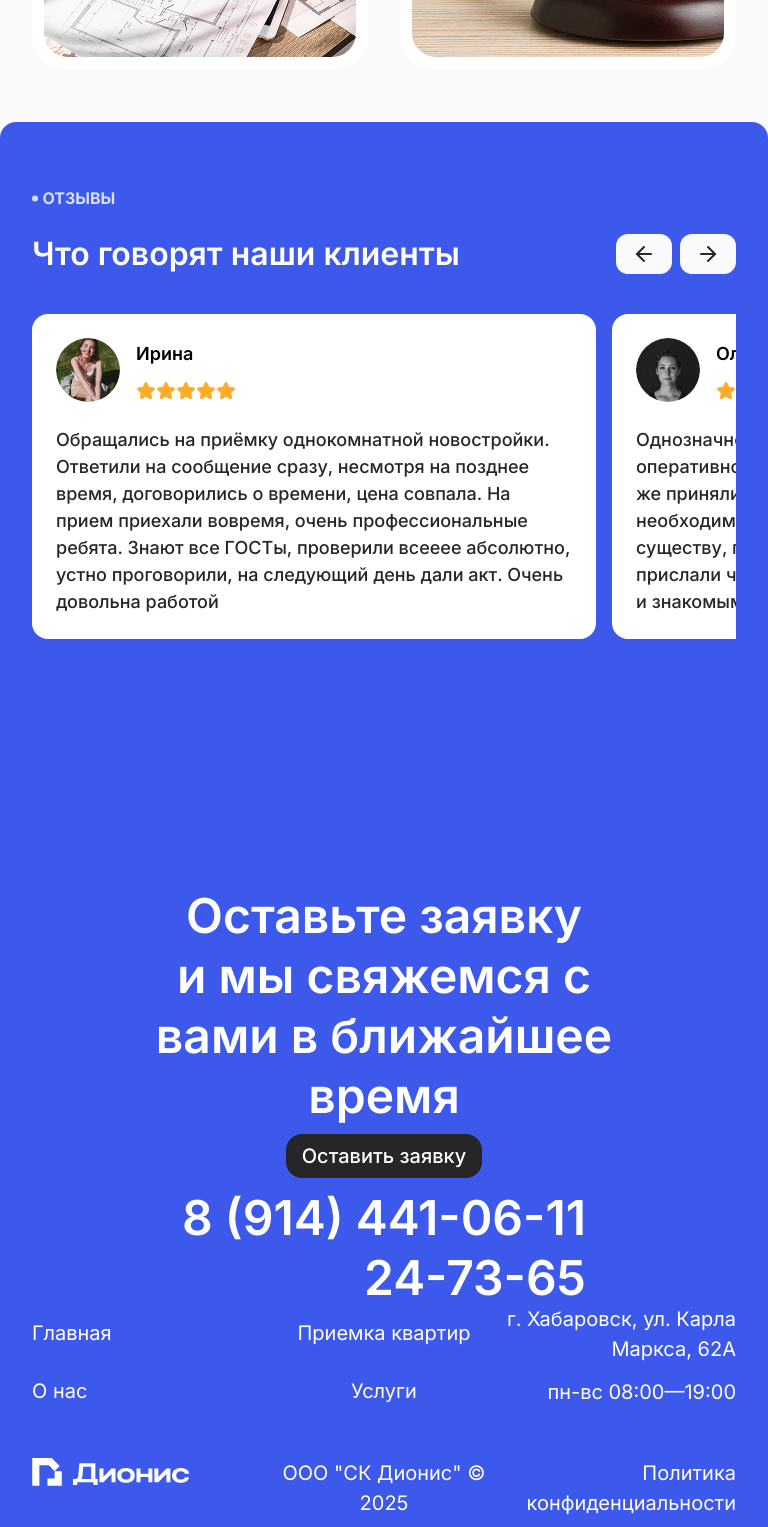
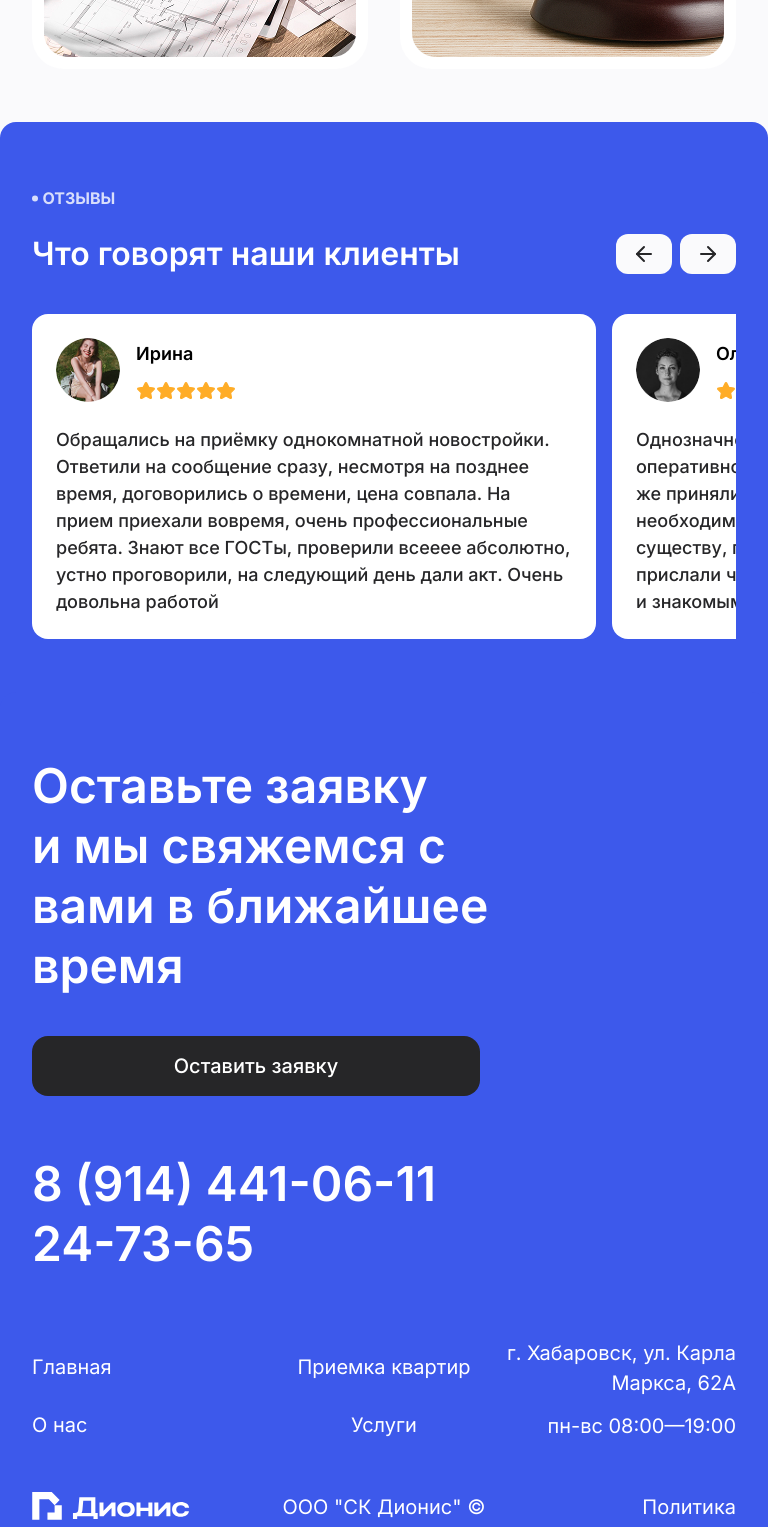
Before and after one commit to Youmeon/GIGABUILD, a Vue app in the folder frontend/: page / in a window 768 px wide. Shown: the part 4380-5907 px from the top of the page. Built offline with nearby package versions, Linux system fonts and the light colour scheme.

Commit message:
add adapt layout for footer

```diff
--- a/frontend/src/components/Footer.vue
+++ b/frontend/src/components/Footer.vue
@@ -6,10 +6,10 @@
     }"
   >
     <div
-      class="flex items-baseline justify-between max-lg:flex-col max-lg:items-center max-lg:text-center max-[744px]:flex-col max-[744px]:items-start max-[744px]:gap-16"
+      class="flex items-baseline justify-between max-[744px]:flex-col max-[744px]:items-start max-[744px]:gap-16"
     >
       <div
-        class="flex max-w-[516px] flex-col gap-10 max-lg:mb-4 max-lg:items-center max-lg:justify-center max-lg:gap-2 lg:mb-[50px] xl:mb-[215px] max-[744px]:max-w-full max-[744px]:gap-10 max-[744px]:items-start max-[744px]:text-left"
+        class="flex max-w-[516px] flex-col gap-10 lg:mb-[50px] xl:mb-[215px] max-[744px]:max-w-full max-[744px]:gap-10 max-[744px]:items-start max-[744px]:text-left"
       >
         <h2
           class="text-5xl font-semibold leading-[125%] tracking-[-3%] text-neutral-100 max-sm:text-2xl max-[744px]:text-5xl max-[744px]:leading-normal max-[744px]:tracking-[-1.43px] max-[744px]:text-left"
@@ -19,13 +19,13 @@
         </h2>
         <button
           @click = "openRequestModal"
-          class="max-w-[384px] rounded-2xl bg-neutral-800 transition-all duration-300 ease-out px-8 py-5 text-center align-middle text-[20px] font-medium leading-none tracking-[-3%] text-neutral-100 max-lg:px-4 max-lg:py-3 max-sm:text-[16px] hover:bg-neutral-700 max-[744px]:w-full max-[744px]:max-w-[448px] max-[744px]:py-5 max-[744px]:px-8 max-[744px]:text-[20px] max-[744px]:tracking-[-0.59px]"
+          class="max-w-[384px] rounded-2xl bg-neutral-800 transition-all duration-300 ease-out px-8 py-5 text-center align-middle text-[20px] font-medium leading-none tracking-[-3%] text-neutral-100 max-sm:text-[16px] hover:bg-neutral-700 max-[744px]:w-full max-[744px]:max-w-[448px] max-[744px]:py-5 max-[744px]:px-8 max-[744px]:text-[20px] max-[744px]:tracking-[-0.59px]"
         >
           Оставить заявку
         </button>
       </div>
       <div
-        class="flex flex-col flex-nowrap gap-[10px] text-[48px] max-lg:items-center max-sm:text-2xl max-[744px]:gap-[5px] max-[744px]:items-start max-[744px]:w-full"
+        class="flex flex-col flex-nowrap gap-[10px] text-[48px] max-sm:text-2xl max-[744px]:gap-[5px] max-[744px]:items-start max-[744px]:w-full"
       >
         <a
           href="tel:+79144110611"
@@ -143,6 +143,55 @@ const isSpecialPage = computed(() => {
   margin-left: auto;
 }
 
+/* Уменьшаем расстояние между баннером и footer для 825px-1023px */
+@media screen and (min-width: 825px) and (max-width: 1023px) {
+  footer {
+    padding-top: 2rem !important;
+  }
+
+  footer > div:first-child > div:first-child {
+    margin-bottom: 2rem !important;
+  }
+}
+
+/* Плавный переход для номера телефона 745px-824px */
+@media screen and (min-width: 745px) and (max-width: 824px) {
+  footer > div:first-child {
+    flex-direction: column !important;
+    align-items: flex-start !important;
+    gap: 4rem !important;
+  }
+
+  footer > div:first-child > div:first-child {
+    margin-bottom: 0 !important;
+  }
+
+  footer > div:first-child > div:first-child button {
+    width: 100% !important;
+    max-width: 448px !important;
+  }
+
+  footer > div:first-child > div:last-child {
+    align-items: flex-start !important;
+  }
+
+  footer > div:nth-child(2) {
+    margin-top: 68px !important;
+  }
+
+  .footer-phone::after {
+    display: none !important;
+  }
+
+  .footer-phone:hover::after {
+    display: none !important;
+  }
+
+  .footer-link--right {
+    margin-left: 0 !important;
+  }
+}
+
 /* Убираем подчёркивание для телефонов на 744px */
 @media screen and (max-width: 744px) {
   .footer-phone::after {
--- a/frontend/src/views/Home.vue
+++ b/frontend/src/views/Home.vue
@@ -167,7 +167,7 @@
       </div>
     </section>
     <section
-      className="bg-blue-600 px-8 py-16 max-sm:py-2 max-sm:h-[510px] h-[730px] w-full relative translate-y-[830px] max-sm:translate-y-[650px] mt-[-16px] z-30 rounded-2xl"
+      className="bg-blue-600 px-8 py-16 max-sm:py-2 h-[730px] max-[744px]:h-[510px] w-full relative translate-y-[830px] max-sm:translate-y-[650px] mt-[-16px] z-30 rounded-2xl"
     >
       <div>
         <div
@@ -227,6 +227,30 @@ const cards = ref(servicesData)
   background-image: url(../assets/images/schempomoch.png);
   background-size: cover;
   background-repeat: no-repeat;
+}
+
+/* Media queries для 825px-1023px - уменьшаем расстояние до footer */
+@media screen and (min-width: 825px) and (max-width: 1023px) {
+  /* Секция "Отзывы" - уменьшаем высоту */
+  section:nth-of-type(4) {
+    height: 600px !important;
+  }
+}
+
+/* Media queries для 745px-824px - плавный переход */
+@media screen and (min-width: 745px) and (max-width: 824px) {
+  /* Секция "Отзывы" - плавное уменьшение высоты */
+  section:nth-of-type(4) {
+    height: 600px !important;
+    padding-bottom: 2rem !important;
+  }
+}
+
+/* Media queries для 745px-767px */
+@media screen and (min-width: 745px) and (max-width: 767px) {
+  section:nth-of-type(2) > div:first-child > div:last-child p:last-child {
+    display: block !important;
+  }
 }
 
 /* Media queries для 744px и меньше */
```
